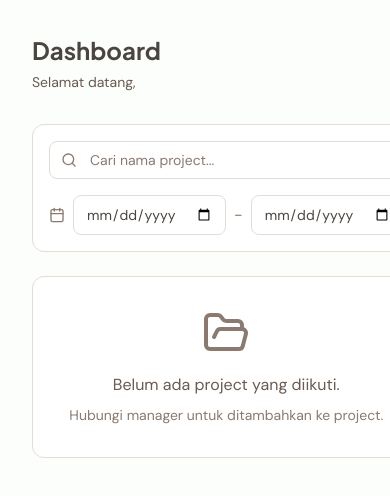
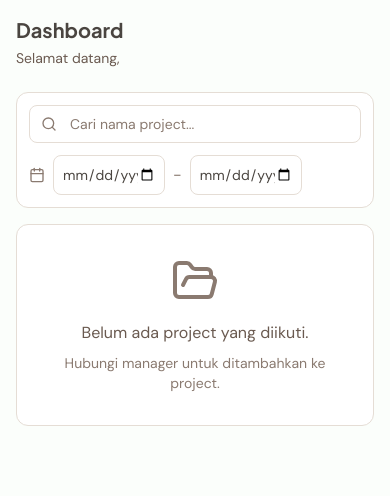
Before and after one commit to kopipes/provex, a Next.js app in the folder frontend/: page /dashboard in a window 390 px wide. Shown: the top 496 px of the page. Built offline with nearby package versions, Linux system fonts and the light colour scheme.

Commit message:
fix: improve dashboard mobile responsiveness

```diff
--- a/frontend/app/dashboard/page.tsx
+++ b/frontend/app/dashboard/page.tsx
@@ -98,11 +98,11 @@ export default function DashboardPage() {
   return (
     <div className="flex min-h-screen bg-bg-base">
       <Sidebar />
-      <main className="flex-1 p-8 md:ml-[240px]">
+      <main className="flex-1 p-4 sm:p-6 md:p-8 md:ml-[240px]">
         <div className="max-w-[1100px] mx-auto">
           {/* Header */}
-          <div className="mb-8">
-            <h1 className="text-[24px] font-display font-bold text-text-primary">
+          <div className="mb-6 md:mb-8">
+            <h1 className="text-xl sm:text-[24px] font-display font-bold text-text-primary">
               Dashboard
             </h1>
             <p className="text-text-secondary text-sm mt-1">
@@ -111,10 +111,10 @@ export default function DashboardPage() {
           </div>
 
           {/* Filters */}
-          <div className="bg-bg-surface border border-border-default rounded-radius-lg p-4 mb-6">
-            <div className="flex flex-col sm:flex-row gap-4">
+          <div className="bg-bg-surface border border-border-default rounded-radius-lg p-3 sm:p-4 mb-4 sm:mb-6">
+            <div className="flex flex-col gap-3 sm:gap-4">
               {/* Search */}
-              <div className="flex-1 relative">
+              <div className="relative w-full">
                 <Search className="absolute left-3 top-1/2 -translate-y-1/2 w-4 h-4 text-text-muted" />
                 <input
                   type="text"
@@ -126,20 +126,21 @@ export default function DashboardPage() {
               </div>
 
               {/* Date Range */}
+              <div className="flex flex-col sm:flex-row items-start sm:items-center gap-2 sm:gap-3">
                 <div className="flex items-center gap-2">
-                <Calendar className="w-4 h-4 text-text-muted" />
+                  <Calendar className="w-4 h-4 text-text-muted shrink-0" />
                   <input
                     type="date"
                     value={dateRange.start}
                     onChange={(e) => setDateRange(prev => ({ ...prev, start: e.target.value }))}
-                  className="px-3 py-2 bg-bg-muted border border-border-default rounded-radius-md text-sm text-text-primary focus:outline-none focus:border-accent"
+                    className="px-2 sm:px-3 py-2 bg-bg-muted border border-border-default rounded-radius-md text-sm text-text-primary focus:outline-none focus:border-accent w-28 sm:w-auto"
                   />
-                <span className="text-text-muted">-</span>
+                  <span className="text-text-muted shrink-0">-</span>
                   <input
                     type="date"
                     value={dateRange.end}
                     onChange={(e) => setDateRange(prev => ({ ...prev, end: e.target.value }))}
-                  className="px-3 py-2 bg-bg-muted border border-border-default rounded-radius-md text-sm text-text-primary focus:outline-none focus:border-accent"
+                    className="px-2 sm:px-3 py-2 bg-bg-muted border border-border-default rounded-radius-md text-sm text-text-primary focus:outline-none focus:border-accent w-28 sm:w-auto"
                   />
                 </div>
 
@@ -147,11 +148,12 @@ export default function DashboardPage() {
                 {hasFilters && (
                   <button
                     onClick={clearFilters}
-                  className="px-4 py-2 text-sm text-accent hover:bg-accent-subtle rounded-radius-md transition-colors"
+                    className="px-4 py-2 text-sm text-accent hover:bg-accent-subtle rounded-radius-md transition-colors self-start sm:self-auto"
                   >
                     Clear
                   </button>
                 )}
+              </div>
             </div>
           </div>
 
@@ -172,11 +174,11 @@ export default function DashboardPage() {
           ) : (
             <>
               {/* Projects Grid */}
-              <div className="mb-8">
-                <h2 className="text-lg font-semibold text-text-primary mb-4">
+              <div className="mb-6 md:mb-8">
+                <h2 className="text-base sm:text-lg font-semibold text-text-primary mb-3 sm:mb-4">
                   Project Saya <span className="text-sm font-normal text-text-muted">({projects.length})</span>
                 </h2>
-                <div className="grid grid-cols-1 sm:grid-cols-2 lg:grid-cols-3 gap-4">
+                <div className="grid grid-cols-1 sm:grid-cols-2 lg:grid-cols-3 gap-3 sm:gap-4">
                   {projects.map((project) => (
                     <Link
                       key={project.id}
@@ -210,26 +212,26 @@ export default function DashboardPage() {
               {/* Recent Claims */}
               {recentClaims.length > 0 && (
                 <div>
-                  <h2 className="text-lg font-semibold text-text-primary mb-4">Klaim Terbaru</h2>
-                  <div className="bg-bg-surface border border-border-default rounded-radius-lg overflow-hidden">
-                    <table className="w-full">
+                  <h2 className="text-base sm:text-lg font-semibold text-text-primary mb-3 sm:mb-4">Klaim Terbaru</h2>
+                  <div className="bg-bg-surface border border-border-default rounded-radius-lg overflow-x-auto">
+                    <table className="w-full min-w-[600px]">
                       <thead className="bg-bg-muted border-b border-border-default">
                         <tr>
-                          <th className="text-left px-4 py-3 text-sm font-medium text-text-secondary">Merchant</th>
-                          <th className="text-left px-4 py-3 text-sm font-medium text-text-secondary">Project</th>
-                          <th className="text-left px-4 py-3 text-sm font-medium text-text-secondary">Amount</th>
-                          <th className="text-left px-4 py-3 text-sm font-medium text-text-secondary">Status</th>
-                          <th className="text-left px-4 py-3 text-sm font-medium text-text-secondary">Tanggal</th>
+                          <th className="text-left px-3 sm:px-4 py-3 text-xs sm:text-sm font-medium text-text-secondary">Merchant</th>
+                          <th className="text-left px-3 sm:px-4 py-3 text-xs sm:text-sm font-medium text-text-secondary hidden sm:table-cell">Project</th>
+                          <th className="text-left px-3 sm:px-4 py-3 text-xs sm:text-sm font-medium text-text-secondary">Amount</th>
+                          <th className="text-left px-3 sm:px-4 py-3 text-xs sm:text-sm font-medium text-text-secondary">Status</th>
+                          <th className="text-left px-3 sm:px-4 py-3 text-xs sm:text-sm font-medium text-text-secondary hidden md:table-cell">Tanggal</th>
                         </tr>
                       </thead>
                       <tbody className="divide-y divide-border-default">
                         {recentClaims.map((claim) => (
                           <tr key={claim.id} className="hover:bg-bg-muted/50">
-                            <td className="px-4 py-3 text-sm text-text-primary">{claim.merchant_name}</td>
-                            <td className="px-4 py-3 text-sm text-text-secondary">{claim.project_name || '-'}</td>
-                            <td className="px-4 py-3 text-sm font-medium text-text-primary">{formatCurrency(claim.amount)}</td>
-                            <td className="px-4 py-3"><StatusBadge status={claim.status} /></td>
-                            <td className="px-4 py-3 text-sm text-text-secondary">{formatDate(claim.created_at)}</td>
+                            <td className="px-3 sm:px-4 py-3 text-xs sm:text-sm text-text-primary truncate max-w-[120px] sm:max-w-none">{claim.merchant_name}</td>
+                            <td className="px-3 sm:px-4 py-3 text-xs sm:text-sm text-text-secondary hidden sm:table-cell">{claim.project_name || '-'}</td>
+                            <td className="px-3 sm:px-4 py-3 text-xs sm:text-sm font-medium text-text-primary">{formatCurrency(claim.amount)}</td>
+                            <td className="px-3 sm:px-4 py-3"><StatusBadge status={claim.status} /></td>
+                            <td className="px-3 sm:px-4 py-3 text-xs sm:text-sm text-text-secondary hidden md:table-cell">{formatDate(claim.created_at)}</td>
                           </tr>
                         ))}
                       </tbody>
```
Lines whose indentation alone changed are shown as unchanged.
